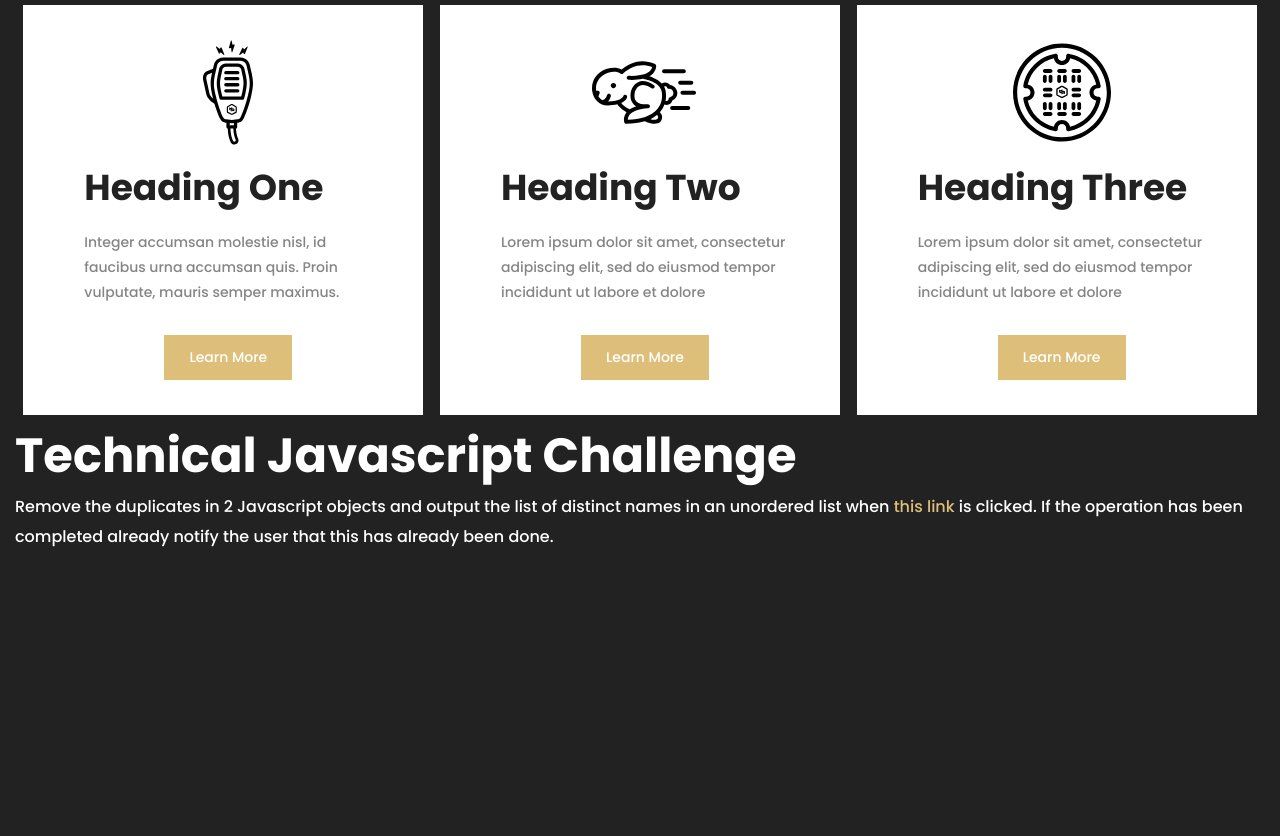
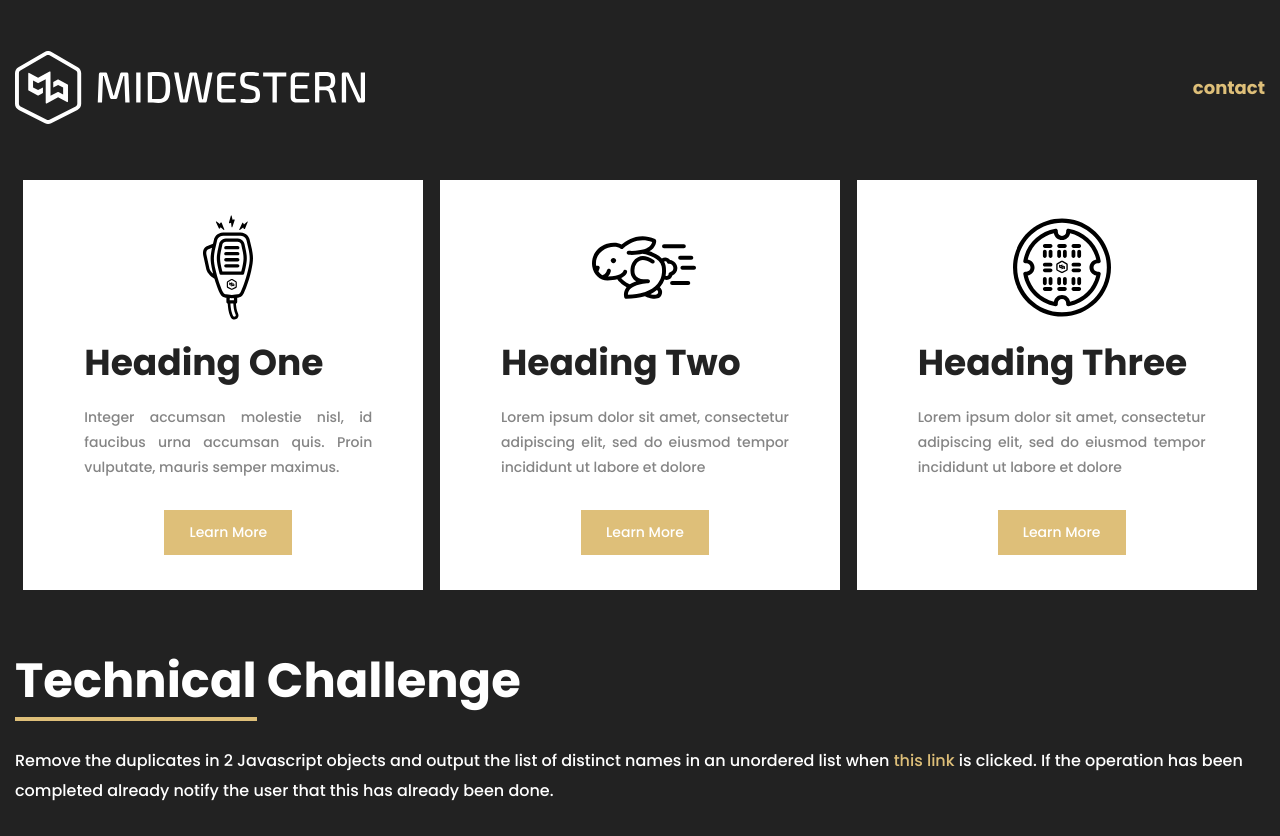
Before and after one commit to AncientAzem/midwestern-tech-challenge, a Next.js app in the folder web/: page / in a window 1280 px wide. Before the commit the page ends 800 px from the top, so only its background shows below. Built offline with nearby package versions, Linux system fonts and the light colour scheme.

Commit message:
Added Header

```diff
--- a/web/components/card.tsx
+++ b/web/components/card.tsx
@@ -1,4 +1,4 @@
-import {CardData} from "../models/common";
+import {CardData} from "../models/card";
 import {Component} from "react";
 import Image from 'next/image'
 import styles from '../styles/components/Card.module.scss';
@@ -10,6 +10,7 @@ class Card extends Component<CardData> {
                 {this.props.icon != null &&
                     <div className={styles.icon}>
                         <Image
+                            alt={this.props.heading + 'icon'}
                             src={this.props.icon.path}
                             height={this.props.icon.height}
                             width={this.props.icon.width}
--- /dev/null
+++ b/web/components/header.tsx
@@ -0,0 +1,29 @@
+import {Component} from "react";
+import Head from "next/head";
+import Image from 'next/image'
+import styles from '../styles/components/Header.module.scss';
+import {HeaderData} from "../models/header";
+
+class Header extends Component<HeaderData>{
+    render() {
+        return (
+            <>
+                <Head>
+                    <title>{this.props.title}</title>
+                    <meta name="description" content="Generated by create next app"/>
+                </Head>
+                <header className={styles.heading}>
+                    <Image
+                        alt={'Midwestern Interactive Logo'}
+                        src={'/images/Logo.svg'}
+                        height={75}
+                        width={350}
+                    />
+                    <a href={this.props.link.url}>{this.props.link.text}</a>
+                </header>
+            </>
+        )
+    }
+}
+
+export default Header
--- /dev/null
+++ b/web/models/card.ts
@@ -0,0 +1,8 @@
+import {Button, SvgIcon} from "./common";
+
+export interface CardData {
+    icon?: SvgIcon;
+    heading: string;
+    body: string;
+    button?: Button;
+}
--- /dev/null
+++ b/web/models/header.ts
@@ -0,0 +1,6 @@
+import {Button} from "./common";
+
+export interface HeaderData {
+    title: string;
+    link: Button;
+}
--- a/web/pages/index.tsx
+++ b/web/pages/index.tsx
@@ -1,15 +1,20 @@
 import { useState } from 'react'
 import {InferGetStaticPropsType} from "next";
+import Swal from 'sweetalert2'
 
-import Swal from 'sweetalert2'
-import Head from "next/head";
+// Components
+import Header from "../components/header";
 import Card from "../components/card";
-import {CardData} from "../models/common";
 
+// Models for Components
+import {CardData} from "../models/card";
+import {HeaderData} from "../models/header";
+
+// Page Styles
 import styles from '../styles/pages/Landing.module.scss'
 
 type LandingViewModel = {
-    title: string
+    heading: HeaderData
     cards?: CardData[]
 }
 
@@ -46,10 +51,7 @@ const Landing = ( {content} : InferGetStaticPropsType<typeof getStaticProps> ) =
 
     return (
         <div className={styles.container}>
-            <Head>
-                <title>{content.title}</title>
-                <meta name="description" content="Generated by create next app" />
-            </Head>
+            <Header title={content.heading.title} link={content.heading.link} />
 
             <main>
                 <div className={styles.cards}>
@@ -66,7 +68,7 @@ const Landing = ( {content} : InferGetStaticPropsType<typeof getStaticProps> ) =
                 </div>
 
                 <div className={styles.challenge}>
-                    <h1>Technical Javascript Challenge</h1>
+                    <h1><span className={'underline'}>Technical</span>  Challenge</h1>
                     <p>
                         Remove the duplicates in 2 Javascript objects and output the list of distinct names in an
                         unordered list when <a onClick={filterDuplicateNamesChallenge}> this link</a> is clicked. If the operation has been completed already notify
@@ -86,7 +88,13 @@ const Landing = ( {content} : InferGetStaticPropsType<typeof getStaticProps> ) =
 
 export const getStaticProps = async () => {
     const content: LandingViewModel = {
-        title: "Landing",
+        heading: {
+            title: 'Tech Challenge | Home',
+            link: {
+                text: "Contact",
+                url: "/contact"
+            }
+        },
         cards: [
             {
                 icon: {
--- a/web/styles/components/Card.module.scss
+++ b/web/styles/components/Card.module.scss
@@ -36,6 +36,7 @@
     font-size: 14px;
     font-weight: 500;
     line-height: 25px;
+    text-align: justify;
   }
 
   .link {
--- /dev/null
+++ b/web/styles/components/Header.module.scss
@@ -0,0 +1,20 @@
+.heading {
+  display: flex;
+  justify-content: space-between;
+  align-items: center;
+  margin: 50px auto;
+
+  img {
+    max-height: 350px;
+  }
+
+  a {
+    font: {
+      weight: 700;
+      size: 18px
+    }
+    line-height: 27px;
+    color: #DEBF79;
+    text-transform: lowercase;
+  }
+}
--- a/web/styles/globals.scss
+++ b/web/styles/globals.scss
@@ -21,3 +21,8 @@ a {
 * {
   box-sizing: border-box;
 }
+
+.underline {
+  display: inline-block;
+  border-bottom: 4px solid #DEBF79;
+}
--- a/web/styles/pages/Landing.module.scss
+++ b/web/styles/pages/Landing.module.scss
@@ -1,6 +1,6 @@
 .container {
-  height: 100vh;
-  margin: auto;
+  height: 100%;
+  margin: 30px auto;
   max-width: 1250px;
 
   .cards {
@@ -10,15 +10,19 @@
       wrap: wrap;
     }
     justify-content: space-around;
+    margin: 15px 0;
   }
 
   .challenge {
+    margin-top: 50px;
+
     h1 {
       font: {
         weight: 700;
         size: 48px;
       }
       line-height: 72px;
+      padding-bottom: 25px;
     }
 
     p {
```
Also changed, not shown: web/models/common.ts (+0 -7 lines), web/public/images/Logo.svg (added).
